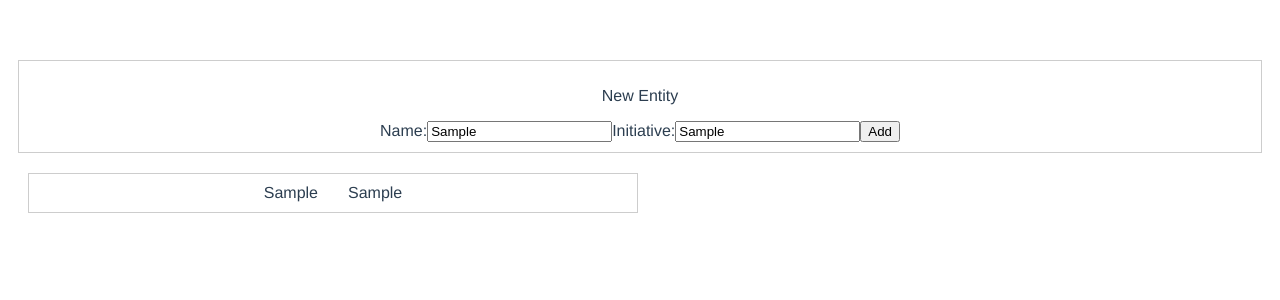
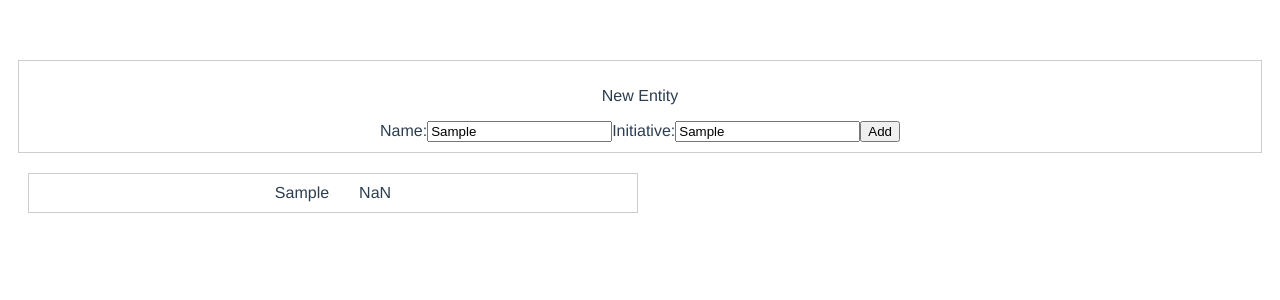
Before and after one commit to happymanju/critical_hit, a Vue app: page / in a window 1280 px wide. Both pictures are taken after typing "Sample", "Sample" into the empty fields and a click on the button "Add". Shown: the top 300 px of the page. Built offline with nearby package versions, Linux system fonts and the light colour scheme.

Commit message:
entities have a die roll added to intiative modifier and entity array is sorted based on initiative

```diff
--- a/public/index.html
+++ b/public/index.html
@@ -4,7 +4,6 @@
     <meta charset="utf-8">
     <meta http-equiv="X-UA-Compatible" content="IE=edge">
     <meta name="viewport" content="width=device-width,initial-scale=1.0">
-    <link rel="icon" href="<%= BASE_URL %>favicon.ico">
     <title><%= htmlWebpackPlugin.options.title %></title>
   </head>
   <body>
--- a/src/App.vue
+++ b/src/App.vue
@@ -1,7 +1,7 @@
 <template>
   <div id="app">
     <AddEntity  v-on:sendEntity="updateEntities"/>
-    <Encounter :list="entities"/>
+    <Encounter :list="sortedEntities"/>
   </div>
 </template>
 
@@ -13,14 +13,23 @@ export default {
   name: 'App',
   data: () => ({
     entities: [],
+    currentEntities: [],
   }),
+  computed: {
+    sortedEntities() {
+      let origArr = this.currentEntities;
+      return origArr.sort(function(a,b){
+        return b.initiative-a.initiative;
+      })
+    }
+  },
   components: {
     Encounter,
     AddEntity,
   },
   methods: {
     updateEntities: function(entity){
-      this.entities.push(entity);
+      this.currentEntities.push(entity);
     }
   }
 }
--- a/src/components/AddEntity.vue
+++ b/src/components/AddEntity.vue
@@ -21,7 +21,9 @@ export default {
     methods: {
         sendEntity() {
             console.log(this.newEntity);
-            let passingEntity = {name: this.newEntity.name, initiative: this.newEntity.initiative};
+            const d20 = Math.floor(Math.random() * 20 + 1);
+
+            let passingEntity = {name: this.newEntity.name, initiative: (Number(this.newEntity.initiative) + d20)};
             this.$emit("sendEntity", passingEntity);
         }
     },
--- a/src/components/Encounter.vue
+++ b/src/components/Encounter.vue
@@ -1,7 +1,7 @@
 <template>
     <div class="encounter-container">
-        <div v-for="{name, initiative, index} of list" v-bind:key="index">
-            <Entity :name="name" :initiative="initiative"/>
+        <div v-for="(entity, index) of list" v-bind:key="index">
+            <Entity :name="entity.name" :initiative="entity.initiative"/>
         </div>
     </div>
 </template>
```
Also changed, not shown: 1 other file (tests, documents, lock files or other folders).
